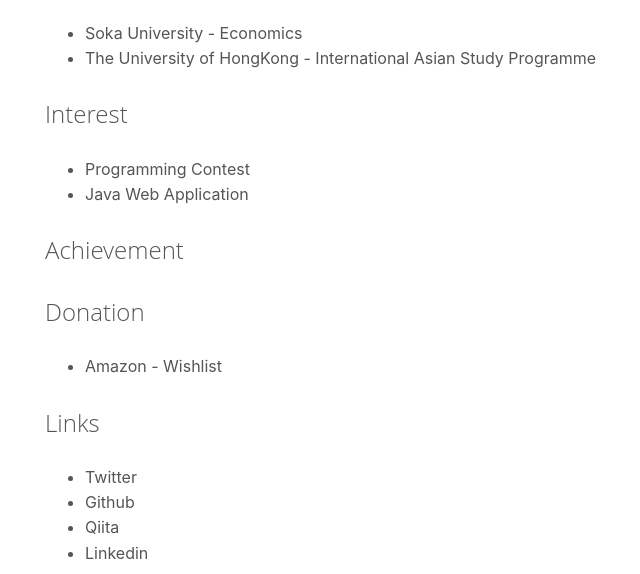
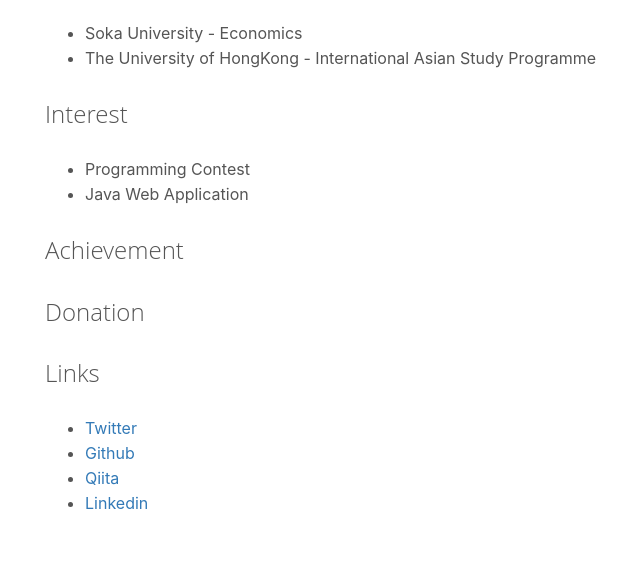
Before and after one commit to proproping/proproping.github.io, a plain HTML site: page about/index.html in a window 1280 px wide. Shown: the part 535-1109 px from the top of the page, without its empty margins (235-875 px from the left). Drawn offline with Linux system fonts and the light colour scheme.

Commit message:
rebuilding site 2020年 5月 2日 土曜日 22時21分01秒 JST

```diff
--- a/about/index.html
+++ b/about/index.html
@@ -85,15 +85,12 @@
 </ul>
 <h3 id="achievement">Achievement</h3>
 <h3 id="donation">Donation</h3>
-<ul>
-<li>Amazon - Wishlist</li>
-</ul>
 <h3 id="links">Links</h3>
 <ul>
-<li>Twitter</li>
-<li>Github</li>
-<li>Qiita</li>
-<li>Linkedin</li>
+<li><a href="https://twitter.com/proproping">Twitter</a></li>
+<li><a href="https://github.com/proproping">Github</a></li>
+<li><a href="https://qiita.com/proproping">Qiita</a></li>
+<li><a href="https://www.linkedin.com/in/proproping/">Linkedin</a></li>
 </ul>
 
   </section>
--- a/index.xml
+++ b/index.xml
@@ -19,7 +19,7 @@ Made with &lt;a href=&#34;https://gohugo.io&#34;&gt;Hugo&lt;/a&gt; using the &lt
       <pubDate>Sat, 02 May 2020 15:00:00 +0900</pubDate>
 
       <guid>https://proproping.github.io/about/</guid>
-      <description> Ryotaro Tsuji Work Experience  NTT Comware - System Engineer  Education  Soka University - Economics The University of HongKong - International Asian Study Programme  Interest  Programming Contest Java Web Application  Achievement Donation  Amazon - Wishlist  Links  Twitter Github Qiita Linkedin  </description>
+      <description> Ryotaro Tsuji Work Experience  NTT Comware - System Engineer  Education  Soka University - Economics The University of HongKong - International Asian Study Programme  Interest  Programming Contest Java Web Application  Achievement Donation Links  Twitter Github Qiita Linkedin  </description>
     </item>
 
     <item>
```
